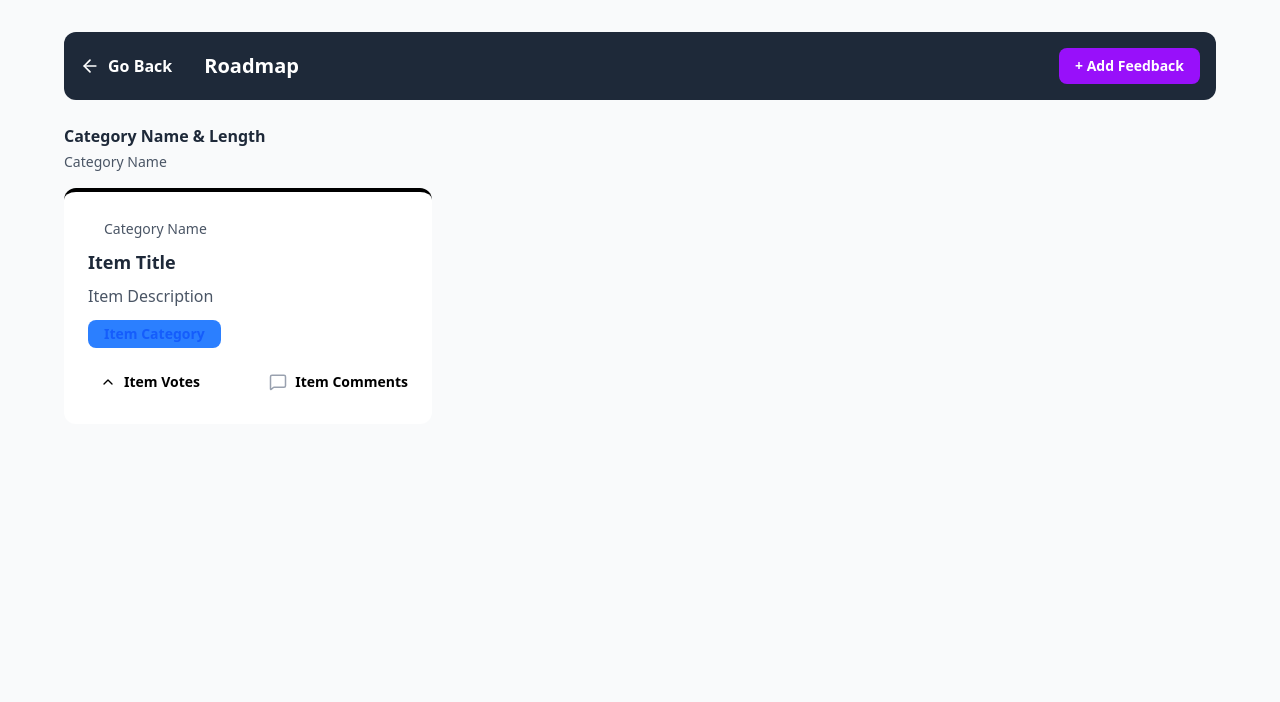
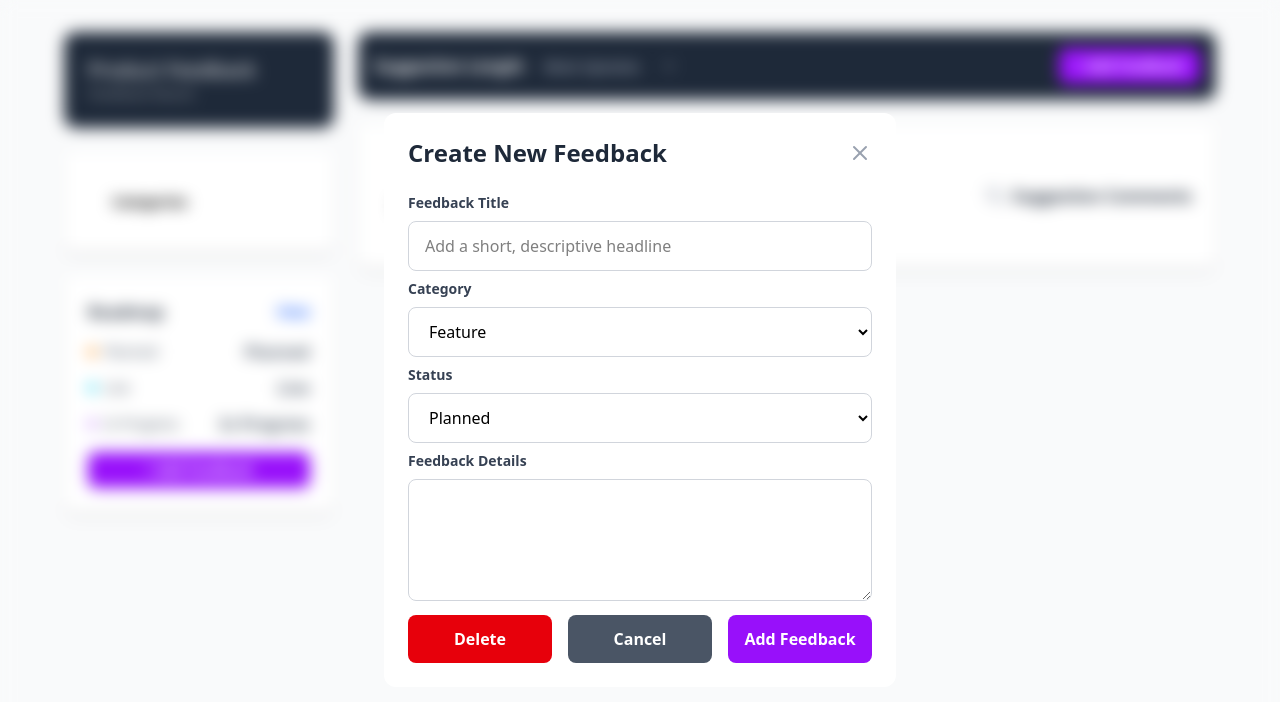
Before and after one commit to ayezabashir/Product-Feedback, a React (Vite) app: page / in a window 1280 px wide. Shown: the top 702 px of the page. Built offline with nearby package versions, Linux system fonts and the light colour scheme.

Commit message:
configured routes

```diff
--- a/package.json
+++ b/package.json
@@ -10,10 +10,13 @@
     "preview": "vite preview"
   },
   "dependencies": {
+    "@reduxjs/toolkit": "^2.11.2",
     "@tailwindcss/vite": "^4.1.18",
     "lucide-react": "^0.564.0",
     "react": "^19.2.0",
     "react-dom": "^19.2.0",
+    "react-redux": "^9.2.0",
+    "react-router-dom": "^7.13.0",
     "tailwindcss": "^4.1.18"
   },
   "devDependencies": {
--- a/src/App.jsx
+++ b/src/App.jsx
@@ -1,17 +1,21 @@
-// import HomePage from "./pages/HomePage";
-// import DetailsPage from "./pages/DetailsPage";
-
+import HomePage from "./pages/HomePage";
+import DetailsPage from "./pages/DetailsPage";
+import { BrowserRouter, Route, Routes } from "react-router-dom";
 import RoadmapPage from "./pages/RoadmapPage";
 
 const App = () => {
   return (
-    <div className="min-h-screen bg-gray-50 p-4 md:p-8">
-      <main>
-        {/* <HomePage /> */}
-        {/* <DetailsPage /> */}
-        <RoadmapPage />
-      </main>
-    </div>
+    <BrowserRouter>
+      <div className="min-h-screen bg-gray-50 p-4 md:p-8">
+        <main>
+          <Routes>
+            <Route path="/" element={<HomePage />} />
+            <Route path="details" element={<DetailsPage />} />
+            <Route path="roadmap" element={<RoadmapPage />} />
+          </Routes>
+        </main>
+      </div>
+    </BrowserRouter>
   );
 };
 
```
Also changed, not shown: 1 other file (tests, documents, lock files or other folders).
